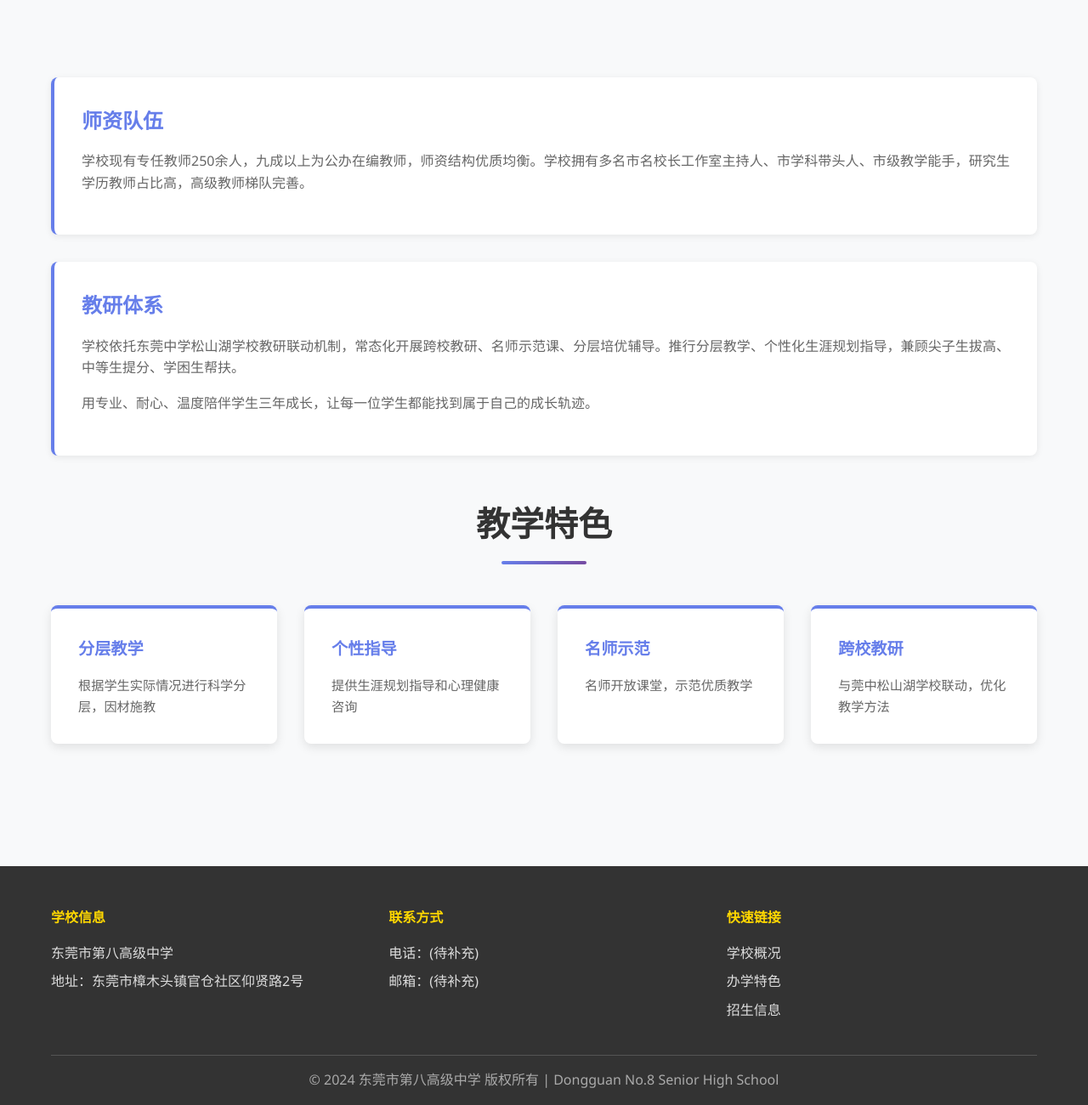
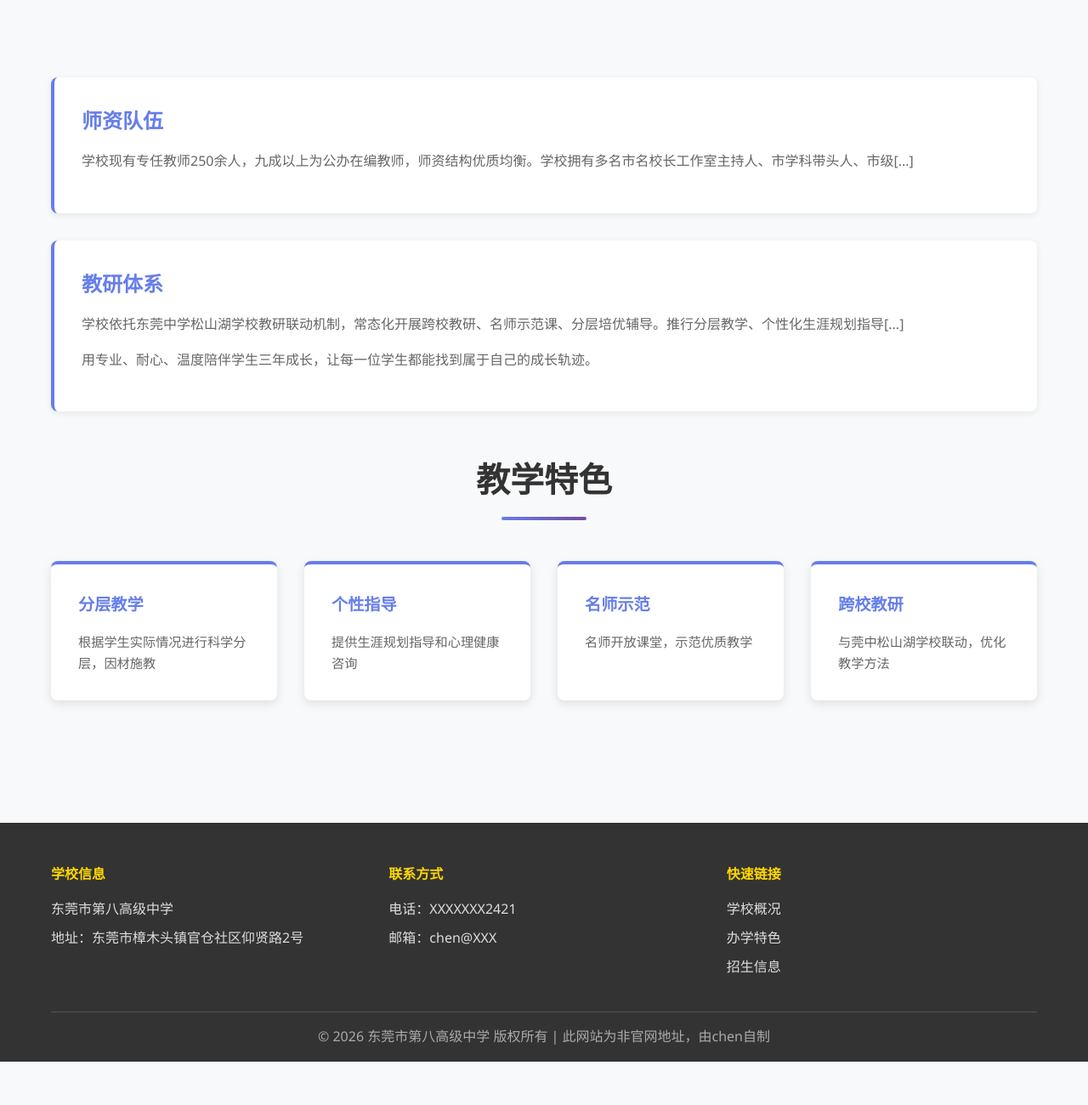
Before and after one commit to chen20100603/dongguanbazong0.0.1, a plain HTML site: page teachers.html in a window 1280 px wide. Shown: the part 327-1627 px from the top of the page at 85% size. After the commit the page ends 1576 px from the top, so only its background shows below. Drawn offline with Linux system fonts and the light colour scheme.

Commit message:
修复teachers.html页脚信息

```diff
--- a/teachers.html
+++ b/teachers.html
@@ -41,12 +41,12 @@
         <div class="container">
             <div class="content-box">
                 <h3>师资队伍</h3>
-                <p>学校现有专任教师250余人，九成以上为公办在编教师，师资结构优质均衡。学校拥有多名市名校长工作室主持人、市学科带头人、市级教学能手，研究生学历教师占比高，高级教师梯队完善。</p>
+                <p>学校现有专任教师250余人，九成以上为公办在编教师，师资结构优质均衡。学校拥有多名市名校长工作室主持人、市学科带头人、市级[...]
             </div>
 
             <div class="content-box">
                 <h3>教研体系</h3>
-                <p>学校依托东莞中学松山湖学校教研联动机制，常态化开展跨校教研、名师示范课、分层培优辅导。推行分层教学、个性化生涯规划指导，兼顾尖子生拔高、中等生提分、学困生帮扶。</p>
+                <p>学校依托东莞中学松山湖学校教研联动机制，常态化开展跨校教研、名师示范课、分层培优辅导。推行分层教学、个性化生涯规划指导[...]
                 <p>用专业、耐心、温度陪伴学生三年成长，让每一位学生都能找到属于自己的成长轨迹。</p>
             </div>
 
@@ -82,8 +82,8 @@
                 </div>
                 <div class="footer-section">
                     <h4>联系方式</h4>
-                    <p>电话：(待补充)</p>
-                    <p>邮箱：(待补充)</p>
+                    <p>电话：XXXXXXX2421</p>
+                    <p>邮箱：chen@XXX</p>
                 </div>
                 <div class="footer-section">
                     <h4>快速链接</h4>
@@ -95,7 +95,7 @@
                 </div>
             </div>
             <div class="footer-bottom">
-                <p>&copy; 2024 东莞市第八高级中学 版权所有 | Dongguan No.8 Senior High School</p>
+                <p>&copy; 2026 东莞市第八高级中学 版权所有 | 此网站为非官网地址，由chen自制</p>
             </div>
         </div>
     </footer>
```
